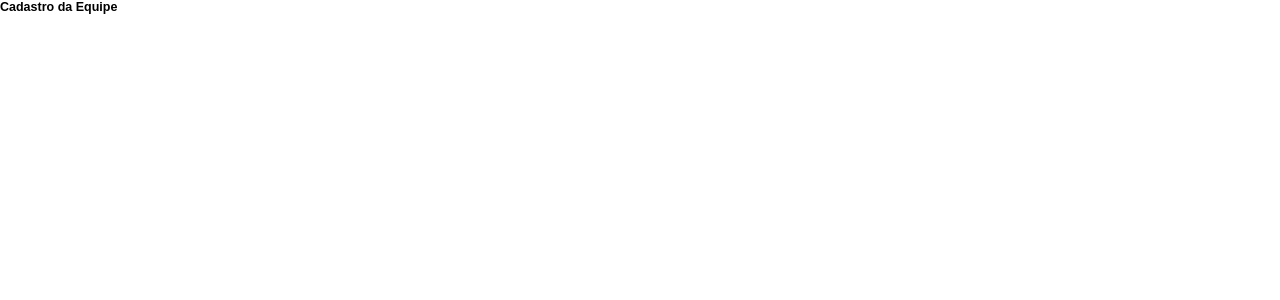
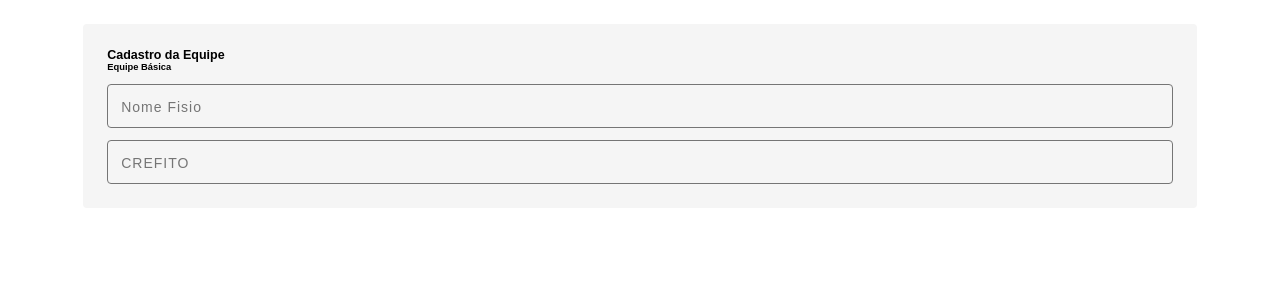
Before and after one commit to yovanycunha/equo-center-front, a Next.js app: page /centro in a window 1280 px wide. Shown: the top 300 px of the page. Built offline with nearby package versions, Linux system fonts and the light colour scheme.

Commit message:
Cadastro da equipe - tipagem do formulario - sprint5

```diff
--- a/src/app/centro/page.module.scss
+++ b/src/app/centro/page.module.scss
@@ -0,0 +1,22 @@
+@use "@/app/styles/colors.module.scss" as *;
+@use "@/app/styles/breakpoints" as *;
+
+.main {
+  .container {
+    padding: 24px;
+    margin: 0 auto 24px;
+  }
+}
+
+@include from1024 {
+  .main {
+    .container {
+      width: 87%;
+      max-width: 1200px;
+      background: $gray100;
+      border-radius: 4px;
+
+      margin: 24px auto 16px;
+    }
+  }
+}
--- a/src/app/centro/page.tsx
+++ b/src/app/centro/page.tsx
@@ -1,12 +1,70 @@
 "use client";
 
+import { useForm } from "react-hook-form";
 import scss from "./page.module.scss";
+import Input from "@/components/Input/Input";
+import { ICentro } from "./types";
 
 export default function CadastroEquipe() {
+  const {
+    register,
+    handleSubmit,
+    formState: { errors },
+    watch,
+    setValue,
+    reset,
+    setError,
+    clearErrors,
+  } = useForm<ICentro>({
+    mode: "onBlur",
+    defaultValues: {
+      nome: "",
+      cnpj: "",
+      fisio: {},
+    },
+  });
+
+  const fisioNameRef = register("fisio.nome", {
+    required: true,
+    minLength: { value: 3, message: "Nome inválido" },
+  });
+  const fisioCertifiedRef = register("fisio.certified", {
+    required: true,
+  });
+  const fisioProfessionalIdRef = register("fisio.professionalId", {
+    required: true,
+  });
+
   return (
     <main className={scss.main}>
       <div className={scss.container}>
         <h1 className={scss.title}>Cadastro da Equipe</h1>
+
+        <form>
+          <h2 className={scss.subtitle}>Equipe Básica</h2>
+
+          <Input
+            name={fisioNameRef.name}
+            placeholder="Nome Fisio"
+            inputref={fisioNameRef.ref}
+            value={watch("fisio.nome")}
+            onChange={fisioNameRef.onChange}
+            onBlur={fisioNameRef.onBlur}
+            errors={errors.fisio?.nome && true}
+            errorMessage={errors.fisio?.nome?.message}
+          />
+
+          <Input
+            name={fisioProfessionalIdRef.name}
+            placeholder="CREFITO"
+            inputref={fisioProfessionalIdRef.ref}
+            value={watch("fisio.professionalId")}
+            onChange={fisioProfessionalIdRef.onChange}
+            onBlur={fisioProfessionalIdRef.onBlur}
+            errors={errors.fisio?.professionalId && true}
+            errorMessage={errors.fisio?.professionalId?.message}
+          />
+        </form>
       </div>
     </main>
   );
--- a/src/app/centro/types.ts
+++ b/src/app/centro/types.ts
@@ -1,11 +1,12 @@
 export interface IProfissional {
   nome: string;
   certified: boolean;
-  professionalId: string | null; // CRM / CRP / CREFITO
+  professionalId: string; // CRM / CRP / CREFITO
 }
 
 export interface ICentro {
   nome: string;
   cnpj: string;
-  profissionais: IProfissional[];
+
+  fisio: IProfissional;
 }
```
